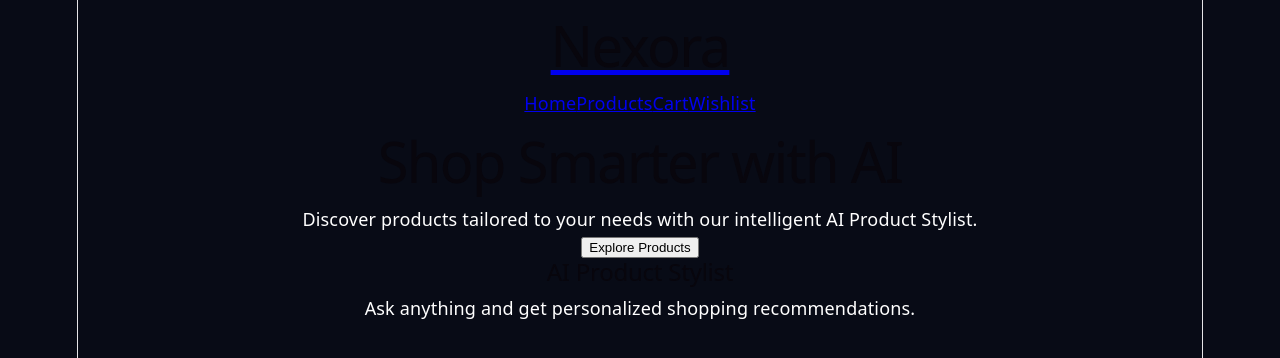
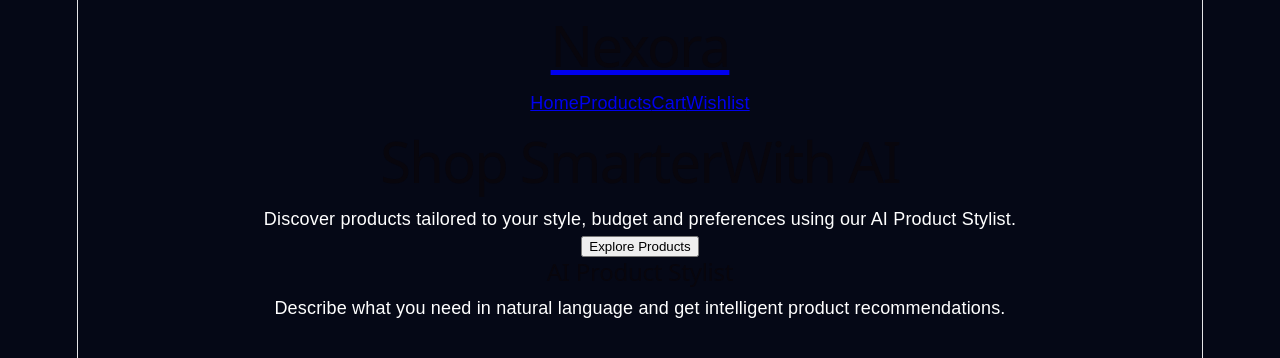
Before and after one commit to sahil2877/Intelligent-Ecommerce-Ai, a React (Vite) app in the folder client/: page / in a window 1280 px wide. Shown: the top 358 px of the page. Built offline with nearby package versions, Linux system fonts and the light colour scheme.

Commit message:
Improve landing page UI and styling

```diff
--- a/client/src/App.jsx
+++ b/client/src/App.jsx
@@ -1,4 +1,5 @@
 import AppRoutes from "./routes/AppRoutes";
+
 
 function App() {
   return <AppRoutes />;
--- a/client/src/components/AIStylistBanner/AIStylistBanner.jsx
+++ b/client/src/components/AIStylistBanner/AIStylistBanner.jsx
@@ -1,14 +1,31 @@
 function AIStylistBanner() {
   return (
-    <section className="py-20 text-center">
+    <section className="py-20 px-8">
 
-      <h2 className="text-4xl font-bold mb-4">
-        AI Product Stylist
-      </h2>
+      <div
+        className="
+        max-w-5xl
+        mx-auto
+        p-10
+        rounded-3xl
+        bg-white/5
+        border
+        border-white/10
+        backdrop-blur-md
+        text-center
+        "
+      >
 
-      <p className="text-lg">
-        Ask anything and get personalized shopping recommendations.
-      </p>
+        <h2 className="text-4xl font-bold mb-4">
+          AI Product Stylist
+        </h2>
+
+        <p className="text-gray-300 text-lg">
+          Describe what you need in natural language
+          and get intelligent product recommendations.
+        </p>
+
+      </div>
 
     </section>
   );
--- a/client/src/components/Hero/Hero.jsx
+++ b/client/src/components/Hero/Hero.jsx
@@ -1,20 +1,32 @@
 function Hero() {
   return (
-    <section className="min-h-[80vh] flex items-center justify-center text-center">
+    <section className="min-h-[85vh] flex items-center justify-center text-center">
 
-      <div>
+      <div className="max-w-4xl">
 
-        <h1 className="text-6xl font-bold mb-6">
-          Shop Smarter with AI
+        <h1 className="text-7xl font-bold mb-8">
+          Shop Smarter
+          <span className="block text-purple-400">
+            With AI
+          </span>
         </h1>
 
-        <p className="text-xl mb-8">
-          Discover products tailored to your needs with
-          our intelligent AI Product Stylist.
+        <p className="text-xl text-gray-300 mb-10">
+          Discover products tailored to your style,
+          budget and preferences using our
+          AI Product Stylist.
         </p>
 
         <button
-          className="px-6 py-3 rounded-lg bg-white text-black font-semibold"
+          className="
+          bg-purple-600
+          hover:bg-purple-700
+          px-8
+          py-4
+          rounded-xl
+          text-lg
+          font-semibold
+          "
         >
           Explore Products
         </button>
--- a/client/src/components/Navbar/Navbar.jsx
+++ b/client/src/components/Navbar/Navbar.jsx
@@ -2,31 +2,23 @@ import { Link } from "react-router-dom";
 
 function Navbar() {
   return (
-    <nav className="flex justify-between items-center px-8 py-4 shadow">
+    <nav className="flex justify-between items-center px-12 py-6">
 
       <Link to="/">
-        <h1 className="text-2xl font-bold">
+        <h1 className="text-3xl font-bold">
           Nexora
         </h1>
       </Link>
 
-      <div className="flex gap-5">
+      <div className="flex gap-8 text-lg">
 
-        <Link to="/">
-          Home
-        </Link>
+        <Link to="/">Home</Link>
 
-        <Link to="/products">
-          Products
-        </Link>
+        <Link to="/products">Products</Link>
 
-        <Link to="/cart">
-          Cart
-        </Link>
+        <Link to="/cart">Cart</Link>
 
-        <Link to="/wishlist">
-          Wishlist
-        </Link>
+        <Link to="/wishlist">Wishlist</Link>
 
       </div>
 
--- a/client/src/index.css
+++ b/client/src/index.css
@@ -111,8 +111,9 @@ code {
 }
 
 body {
-  background-color: #080b16;
+  background: #050816;
   color: white;
   margin: 0;
   padding: 0;
+  font-family: sans-serif;
 }
```
